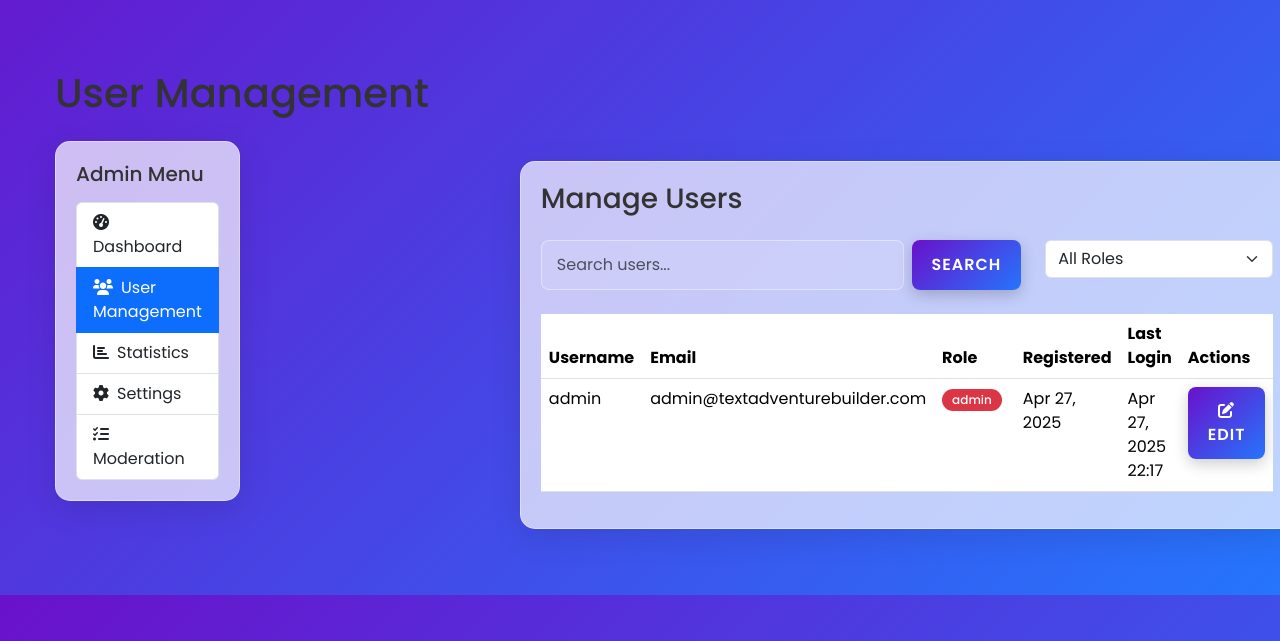
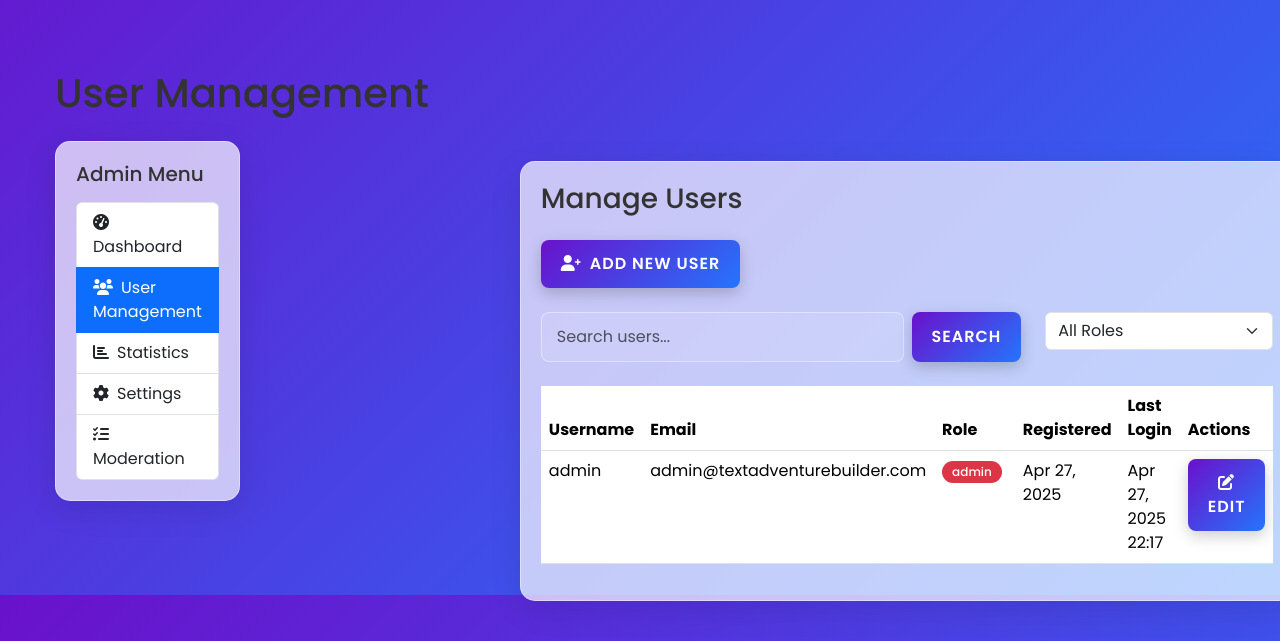
Before and after one commit to axewater/adventurez_store, a Flask app: page /admin/users in a window 1280 px wide. Shown: the part 205-846 px from the top of the page. Run offline with Flask 3, Linux system fonts and the light colour scheme; a user stored in the database is signed in; data comes from the database, SQL or seed files in the repository; both versions use the stored data as it was after the commit; data that the repository does not hold is empty.

Commit message:
Add user management functionality with modal for adding new users

```diff
--- a/app.py
+++ b/app.py
@@ -767,36 +767,83 @@ def admin_users():
 
     return render_template('admin/users.html', users=processed_users)
 
-@app.route('/admin/user/<int:user_id>', methods=['POST'])
+@app.route('/admin/user/add', methods=['POST'])
+@admin_required
+def admin_add_user():
+    username = request.form.get('username')
+    email = request.form.get('email')
+    password = request.form.get('password')
+    confirm_password = request.form.get('confirm_password')
+    role = request.form.get('role')
+
+    # Basic validation
+    if not username or not email or not password or not confirm_password or not role:
+        flash('All fields are required', 'error')
+        return redirect(url_for('admin_users'))
+
+    if password != confirm_password:
+        flash('Passwords do not match', 'error')
+        return redirect(url_for('admin_users'))
+
+    if role not in ['user', 'moderator', 'admin']:
+        flash('Invalid role specified', 'error')
+        return redirect(url_for('admin_users'))
+
+    conn = get_db_connection()
+
+    # Check if username or email already exists
+    existing_user = conn.execute(
+        'SELECT id FROM users WHERE username = ? OR email = ?',
+        (username, email)
+    ).fetchone()
+
+    if existing_user:
+        conn.close()
+        flash('Username or email already exists', 'error')
+        return redirect(url_for('admin_users'))
+
+    # Create new user
+    hashed_password = hash_password(password)
+    conn.execute(
+        'INSERT INTO users (username, email, password, role) VALUES (?, ?, ?, ?)',
+        (username, email, hashed_password, role)
+    )
+    conn.commit()
+    conn.close()
+
+    log_statistic('registrations') # Log admin-added user as registration
+    flash(f'User "{username}" added successfully', 'success')
+    return redirect(url_for('admin_users'))
+
+@app.route('/admin/user/update/<int:user_id>', methods=['POST'], endpoint='admin_update_user')
 @admin_required
 def admin_update_user(user_id):
-    role = request.form.get('role')
+    """Updates a user's role."""
+    new_role = request.form.get('role')
 
-    if role not in ['user', 'moderator', 'admin']:
-        flash('Invalid role', 'error')
+    # Validate role
+    if new_role not in ['user', 'moderator', 'admin']:
+        flash('Invalid role specified', 'error')
         return redirect(url_for('admin_users'))
 
     conn = get_db_connection()
 
     # Check if user exists
-    user = conn.execute('SELECT id FROM users WHERE id = ?', (user_id,)).fetchone()
-
+    user = conn.execute('SELECT id, username FROM users WHERE id = ?', (user_id,)).fetchone()
     if not user:
         conn.close()
         flash('User not found', 'error')
         return redirect(url_for('admin_users'))
 
     # Update user role
-    conn.execute('''
-        UPDATE users
-        SET role = ?
-        WHERE id = ?
-    ''', (role, user_id))
-
+    conn.execute(
+        'UPDATE users SET role = ? WHERE id = ?',
+        (new_role, user_id)
+    )
     conn.commit()
     conn.close()
 
-    flash('User role updated successfully', 'success')
+    flash(f'User "{user["username"]}" role updated successfully to {new_role}', 'success')
     return redirect(url_for('admin_users'))
 
 @app.route('/admin/settings', methods=['GET', 'POST'])
--- a/templates/admin/users.html
+++ b/templates/admin/users.html
@@ -72,6 +72,11 @@
         <div class="admin-content">
             <div class="glass-panel">
                 <h3 class="mb-4">Manage Users</h3>
+
+                <!-- Add New User Button -->
+                <div class="mb-4">
+                    <button class="btn-3d" data-bs-toggle="modal" data-bs-target="#addUserModal"><i class="fas fa-user-plus me-2"></i>Add New User</button>
+                </div>
 
                 <!-- Search and Filter -->
                 <div class="row mb-4">
@@ -156,5 +161,50 @@
             </div>
         </div>
     </div>
+
+    <!-- Add User Modal -->
+    <div class="modal fade" id="addUserModal" tabindex="-1" aria-labelledby="addUserModalLabel" aria-hidden="true">
+        <div class="modal-dialog">
+            <div class="modal-content">
+                <div class="modal-header">
+                    <h5 class="modal-title" id="addUserModalLabel">Add New User</h5>
+                    <button type="button" class="btn-close" data-bs-dismiss="modal" aria-label="Close"></button>
+                </div>
+                <div class="modal-body">
+                    <form action="{{ url_for('admin_add_user') }}" method="post">
+                        <div class="mb-3">
+                            <label for="add-username" class="form-label">Username</label>
+                            <input type="text" class="form-control" id="add-username" name="username" required>
+                        </div>
+                        <div class="mb-3">
+                            <label for="add-email" class="form-label">Email</label>
+                            <input type="email" class="form-control" id="add-email" name="email" required>
+                        </div>
+                        <div class="mb-3">
+                            <label for="add-password" class="form-label">Password</label>
+                            <input type="password" class="form-control" id="add-password" name="password" required>
+                        </div>
+                        <div class="mb-3">
+                            <label for="add-confirm-password" class="form-label">Confirm Password</label>
+                            <input type="password" class="form-control" id="add-confirm-password" name="confirm_password" required>
+                        </div>
+                        <div class="mb-3">
+                            <label for="add-role" class="form-label">Role</label>
+                            <select class="form-select" id="add-role" name="role">
+                                <option value="user" selected>User</option>
+                                <option value="moderator">Moderator</option>
+                                <option value="admin">Admin</option>
+                            </select>
+                        </div>
+                        <div class="d-flex justify-content-end">
+                            <button type="button" class="btn btn-secondary me-2" data-bs-dismiss="modal">Cancel</button>
+                            <button type="submit" class="btn-3d">Add User</button>
+                        </div>
+                    </form>
+                </div>
+            </div>
+        </div>
+    </div>
+
 </section>
 {% endblock %}
```
Also changed, not shown: instance/adventure_store.db.
